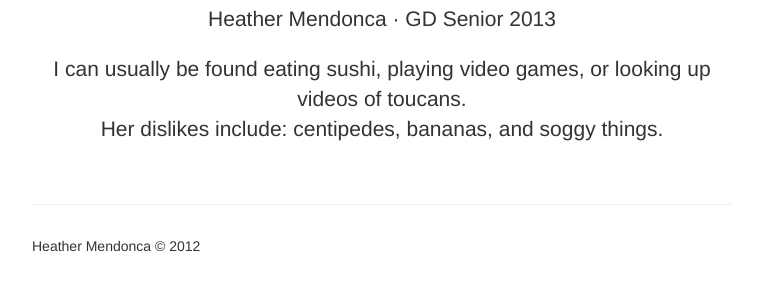
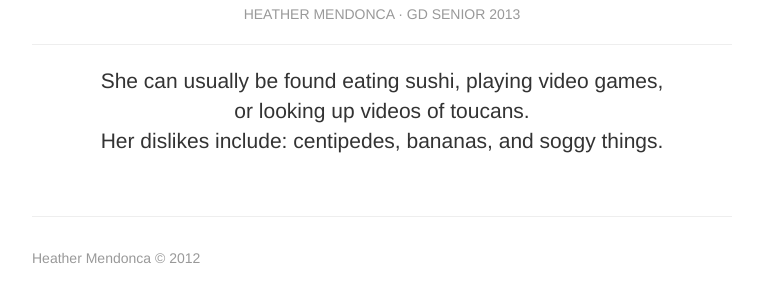
Before and after one commit to heathermendonca/heathermendonca.github.com, a plain HTML site: page index.html in a window 1280 px wide. Shown: the part 652-954 px from the top of the page, without its empty margins (258-1021 px from the left). Drawn offline with nearby package versions, Linux system fonts and the light colour scheme.

Commit message:
So Close

```diff
--- a/index.html
+++ b/index.html
@@ -71,15 +71,18 @@
       <div class="jumbotron">
     	<img src="img/me.png" class="img-rounded">
         <h1>hi there</h1>
-        <p class="lead">Heather Mendonca &middot; GD Senior 2013</p>
-         <p class="lead">I can usually be found eating sushi, playing video games, or looking up videos of toucans.
+        <p class="small muted">HEATHER MENDONCA &middot; GD SENIOR 2013</p>
+
+        <hr>
+
+         <p class="lead">She can usually be found eating sushi, playing video games,<br>or looking up videos of toucans.
          <br>Her dislikes include: centipedes, bananas, and soggy things.</p>
       </div>
 
+	 <hr>
 
-      <!--
-  	  <hr>
 
+<!--
       <div class="row-fluid marketing">
         <div class="span6">
           <h4>Subheading</h4>
@@ -103,14 +106,10 @@
           <p>Maecenas sed diam eget risus varius blandit sit amet non magna.</p>
         </div>
       </div>
-
-
-      -->
-
-	  <hr>
+-->
 
       <div class="footer">
-        <p>Heather Mendonca &copy; 2012</p>
+        <p class="muted">Heather Mendonca &copy; 2012</p>
       </div>
 
     </div> <!-- /container -->
```
